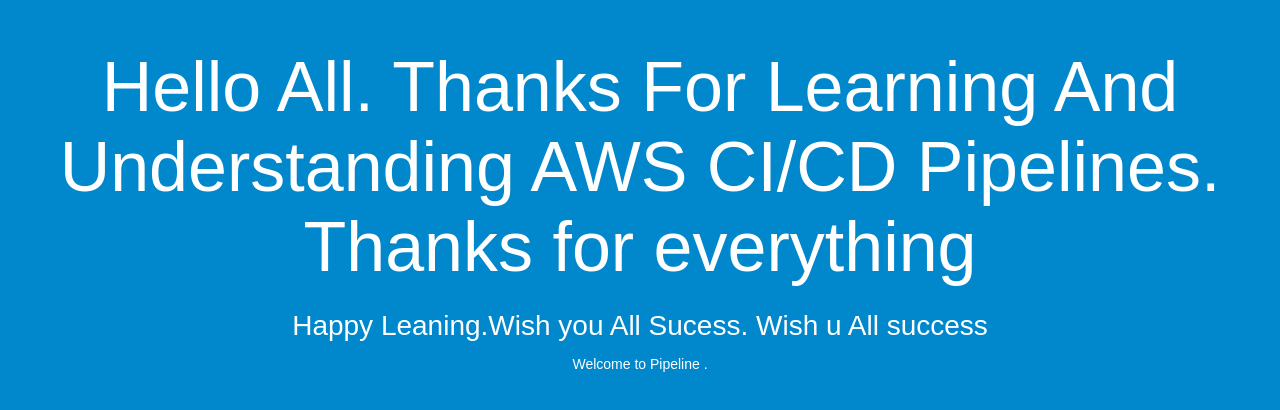
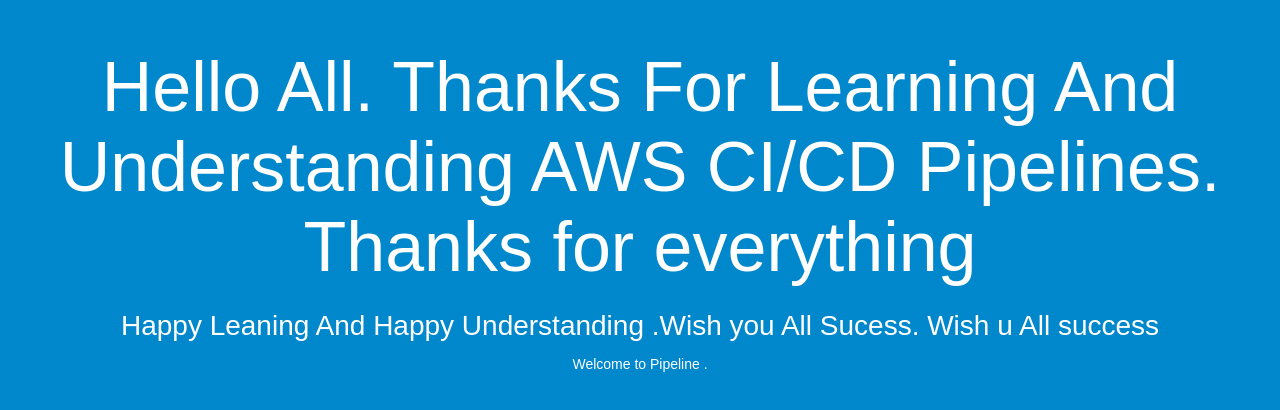
Before and after one commit to awscloudvendor1/aws_codedeploy_using, a plain HTML site: page index.html in a window 1280 px wide. Drawn offline with Linux system fonts and the light colour scheme.

Commit message:
Update index.html

```diff
--- a/index.html
+++ b/index.html
@@ -27,7 +27,7 @@
 <body>
   <div align="center">
     <h1> Hello All. Thanks For Learning And Understanding AWS CI/CD Pipelines. Thanks for everything </h1>
-    <h2> Happy Leaning.Wish you All Sucess. Wish u All success </h2>
+    <h2> Happy Leaning And Happy Understanding .Wish you All Sucess. Wish u All success </h2>
     <p> Welcome to Pipeline </a>.</p>
   </div>
 </body>
```
